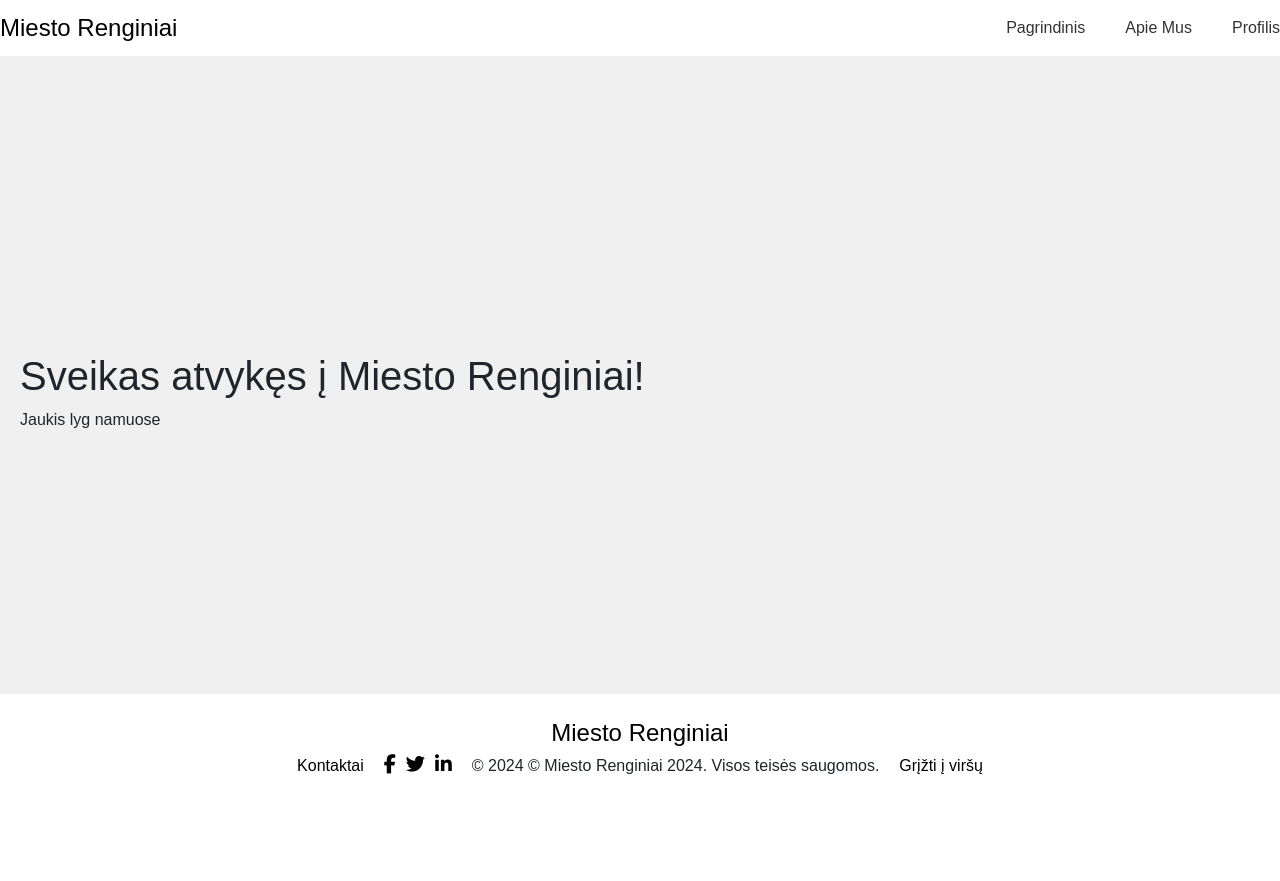
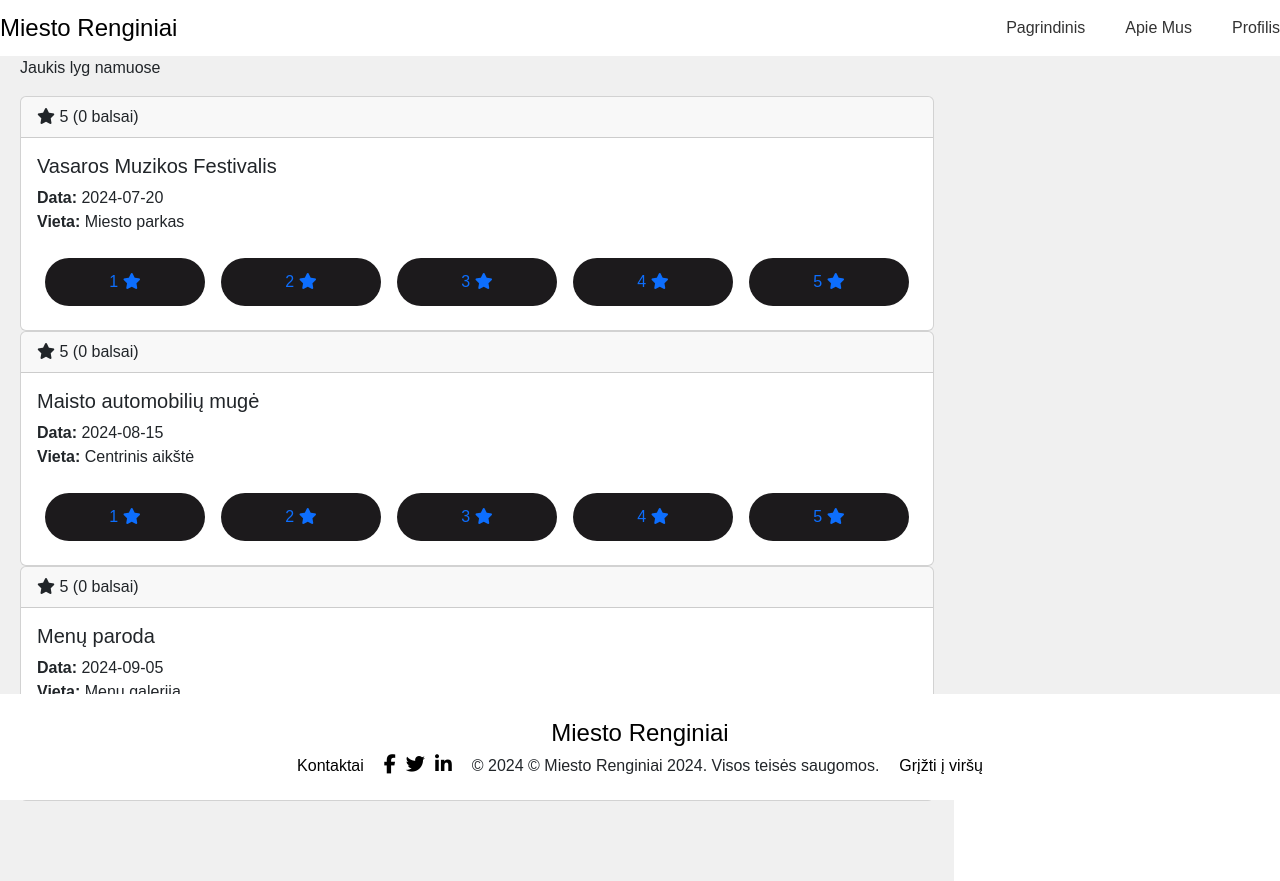
Before and after one commit to EmilijaPaleckyte/FSJSEGZAMINAS-miestorenginiai, a React (Vite) app in the folder client/: page / in a window 1280 px wide. Before the commit the page ends 800 px from the top, so only its background shows below. Built offline with nearby package versions, Linux system fonts and the light colour scheme.

Commit message:
posts added on the front

```diff
--- a/client/src/AdminDash.jsx
+++ b/client/src/AdminDash.jsx
@@ -22,7 +22,10 @@ const AdminDashboard = () => {
       });
       setUsers(response.data);
     } catch (error) {
-      console.error("Error fetching users:", error.response?.data || error);
+      console.error(
+        "Klaida gaunant vartotojus:",
+        error.response?.data || error
+      );
     }
   };
 
@@ -33,7 +36,7 @@ const AdminDashboard = () => {
       });
       setEvents(response.data);
     } catch (error) {
-      console.error("Error fetching events:", error.response?.data || error);
+      console.error("Klaida gaunant įvykius:", error.response?.data || error);
     }
   };
 
@@ -48,7 +51,7 @@ const AdminDashboard = () => {
       setCategories(response.data);
     } catch (error) {
       console.error(
-        "Error fetching categories:",
+        "Klaida gaunant kategorijas:",
         error.response?.data || error
       );
     }
@@ -56,7 +59,7 @@ const AdminDashboard = () => {
 
   const handleUpdateRole = async (userId, newRole) => {
     if (!newRole) {
-      alert("Role is required");
+      alert("Reikia nurodyti rolę");
       return;
     }
 
@@ -67,10 +70,10 @@ const AdminDashboard = () => {
         { withCredentials: true }
       );
       console.log(response.data);
-      fetchUsers(); // Refresh the users list
+      fetchUsers(); // Atnaujinti vartotojų sąrašą
     } catch (error) {
       console.error(
-        `Error updating role for user ${userId}:`,
+        `Klaida atnaujinant vartotojo rolę ${userId}:`,
         error.response?.data || error
       );
     }
@@ -84,10 +87,10 @@ const AdminDashboard = () => {
         { withCredentials: true }
       );
       console.log(response.data);
-      fetchUsers(); // Refresh the users list
+      fetchUsers(); // Atnaujinti vartotojų sąrašą
     } catch (error) {
       console.error(
-        `Error promoting user ${userId} to admin:`,
+        `Klaida paskiriant vartotoją ${userId} kaip administratorių:`,
         error.response?.data || error
       );
     }
@@ -101,10 +104,10 @@ const AdminDashboard = () => {
         { withCredentials: true }
       );
       console.log(response.data);
-      fetchEvents(); // Refresh the events list
+      fetchEvents(); // Atnaujinti įvykių sąrašą
     } catch (error) {
       console.error(
-        `Error approving event ${eventId}:`,
+        `Klaida patvirtinant įvykį ${eventId}:`,
         error.response?.data || error
       );
     }
@@ -118,17 +121,17 @@ const AdminDashboard = () => {
         { withCredentials: true }
       );
       console.log(response.data);
-      fetchEvents(); // Refresh the events list
+      fetchEvents(); // Atnaujinti įvykių sąrašą
     } catch (error) {
       console.error(
-        `Error blocking event ${eventId}:`,
+        `Klaida blokuojant įvykį ${eventId}:`,
         error.response?.data || error
       );
     }
   };
 
   const handleCreateCategory = async () => {
-    const categoryName = prompt("Enter new category name:");
+    const categoryName = prompt("Įveskite naujos kategorijos pavadinimą:");
     if (!categoryName) return;
 
     try {
@@ -138,24 +141,27 @@ const AdminDashboard = () => {
         { withCredentials: true }
       );
       console.log(response.data);
-      fetchCategories(); // Refresh the categories list
+      fetchCategories(); // Atnaujinti kategorijų sąrašą
     } catch (error) {
-      console.error("Error creating category:", error.response?.data || error);
+      console.error(
+        "Klaida kuriant kategoriją:",
+        error.response?.data || error
+      );
     }
   };
 
   return (
     <div className="container">
-      <h2>Admin Dashboard</h2>
+      <h2>Administratoriaus skydas</h2>
 
-      <h3>Users:</h3>
+      <h3>Vartotojai:</h3>
       <table className="table">
         <thead>
           <tr>
-            <th className="th">Username</th>
-            <th className="th">Email</th>
-            <th className="th">Role</th>
-            <th className="th">Actions</th>
+            <th className="th">Vartotojo vardas</th>
+            <th className="th">El. paštas</th>
+            <th className="th">Rolė</th>
+            <th className="th">Veiksmai</th>
           </tr>
         </thead>
         <tbody>
@@ -171,13 +177,13 @@ const AdminDashboard = () => {
                       className="button"
                       onClick={() => handleUpdateRole(user.id, "admin")}
                     >
-                      Make Admin
+                      Paskirti administratoriumi
                     </button>
                     <button
                       className="button"
                       onClick={() => handleUpdateRole(user.id, "user")}
                     >
-                      Make User
+                      Paskirti vartotoju
                     </button>
                   </>
                 )}
@@ -186,7 +192,7 @@ const AdminDashboard = () => {
                     className="button"
                     onClick={() => handlePromoteToAdmin(user.id)}
                   >
-                    Promote to Admin
+                    Paskirti administratoriumi
                   </button>
                 )}
               </td>
@@ -196,20 +202,20 @@ const AdminDashboard = () => {
       </table>
 
       <div>
-        <h3>Events:</h3>
+        <h3>Įvykiai:</h3>
         <table className="table">
           <thead>
             <tr>
-              <th className="th">Title</th>
-              <th className="th">Category</th>
-              <th className="th">Status</th>
-              <th className="th">Actions</th>
+              <th className="th">Pavadinimas</th>
+              <th className="th">Kategorija</th>
+              <th className="th">Būsena</th>
+              <th className="th">Veiksmai</th>
             </tr>
           </thead>
           <tbody>
             {events.length === 0 && (
               <tr>
-                <td colSpan="4">No events available</td>
+                <td colSpan="4">Nėra įvykių</td>
               </tr>
             )}
             {events.map((event) => (
@@ -224,13 +230,13 @@ const AdminDashboard = () => {
                         className="button"
                         onClick={() => handleApproveEvent(event.id)}
                       >
-                        Approve
+                        Patvirtinti
                       </button>
                       <button
                         className="button"
                         onClick={() => handleBlockEvent(event.id)}
                       >
-                        Block
+                        Blokuoti
                       </button>
                     </>
                   )}
@@ -241,12 +247,12 @@ const AdminDashboard = () => {
         </table>
 
         <button className="button" onClick={handleCreateCategory}>
-          Create Category
+          Sukurti kategoriją
         </button>
 
-        <h3>Categories:</h3>
+        <h3>Kategorijos:</h3>
         <ul>
-          {categories.length === 0 && <li>No categories available</li>}
+          {categories.length === 0 && <li>Nėra kategorijų</li>}
           {categories.map((category) => (
             <li key={category.id}>{category.name}</li>
           ))}
--- a/client/src/Home.jsx
+++ b/client/src/Home.jsx
@@ -2,15 +2,66 @@ import "./styles/NavBar.css";
 import "./styles/Footer.css";
 import "@fortawesome/fontawesome-free/css/all.css";
 
+import React, { useState } from "react";
+
 import { Link } from "react-router-dom";
 
 const Home = () => {
+  const [eventCards, setEventCards] = useState([
+    {
+      id: 1,
+      title: "Vasaros Muzikos Festivalis",
+      date: "2024-07-20",
+      location: "Miesto parkas",
+      rating: 5,
+      votes: [],
+    },
+    {
+      id: 2,
+      title: "Maisto automobilių mugė",
+      date: "2024-08-15",
+      location: "Centrinis aikštė",
+      rating: 5,
+      votes: [],
+    },
+    {
+      id: 3,
+      title: "Menų paroda",
+      date: "2024-09-05",
+      location: "Menų galerija",
+      rating: 5,
+      votes: [],
+    },
+  ]);
+
+  const handleVote = (eventId, rating) => {
+    const updatedEvents = eventCards.map((event) => {
+      if (event.id === eventId) {
+        const newVotes = [...event.votes, rating];
+        const newRating = calculateAverageRating(newVotes);
+        return { ...event, rating: newRating, votes: newVotes };
+      }
+      return event;
+    });
+    setEventCards(updatedEvents);
+  };
+
+  const calculateAverageRating = (votes) => {
+    const totalVotes = votes.length;
+    if (totalVotes === 0) return 0;
+    const sum = votes.reduce((acc, vote) => acc + vote, 0);
+    return Math.round((sum / totalVotes) * 10) / 10;
+  };
+
   const homeContainerStyle = {
     background: "#f0f0f0",
     minHeight: "100vh",
     paddingTop: "60px",
     boxSizing: "border-box",
     paddingBottom: "60px",
+    display: "flex",
+    flexDirection: "column",
+    alignItems: "center",
   };
 
   return (
@@ -42,6 +93,38 @@ const Home = () => {
       <div className="content">
         <h1>Sveikas atvykęs į Miesto Renginiai!</h1>
         <p>Jaukis lyg namuose</p>
+
+        <div className="event-cards">
+          {eventCards.map((event) => (
+            <div key={event.id} className="card">
+              <div className="card-header">
+                <span className="event-rating">
+                  <i className="fas fa-star"></i> {event.rating} (
+                  {event.votes.length} balsai)
+                </span>
+              </div>
+              <div className="card-body">
+                <h5 className="card-title">{event.title}</h5>
+                <p className="card-text">
+                  <strong>Data:</strong> {event.date}
+                  <br />
+                  <strong>Vieta:</strong> {event.location}
+                </p>
+                <div className="rating-buttons">
+                  {[1, 2, 3, 4, 5].map((star) => (
+                    <button
+                      key={star}
+                      onClick={() => handleVote(event.id, star)}
+                      className="btn btn-outline-primary"
+                    >
+                      {star} <i className="fas fa-star"></i>
+                    </button>
+                  ))}
+                </div>
+              </div>
+            </div>
+          ))}
+        </div>
       </div>
       <footer className="footer">
         <div className="footer-logo">
```
Also changed, not shown: 1 other file (tests, documents, lock files or other folders).
